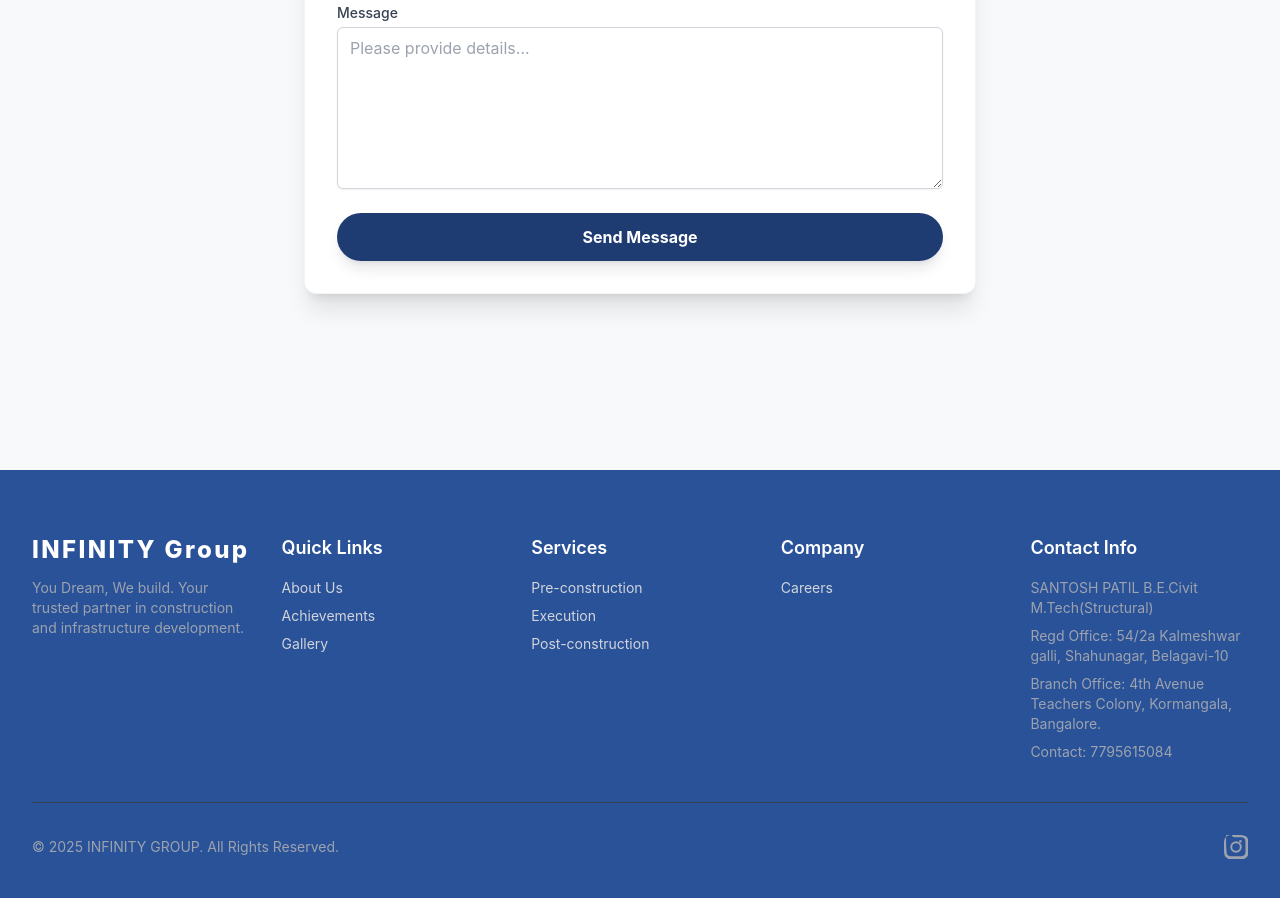
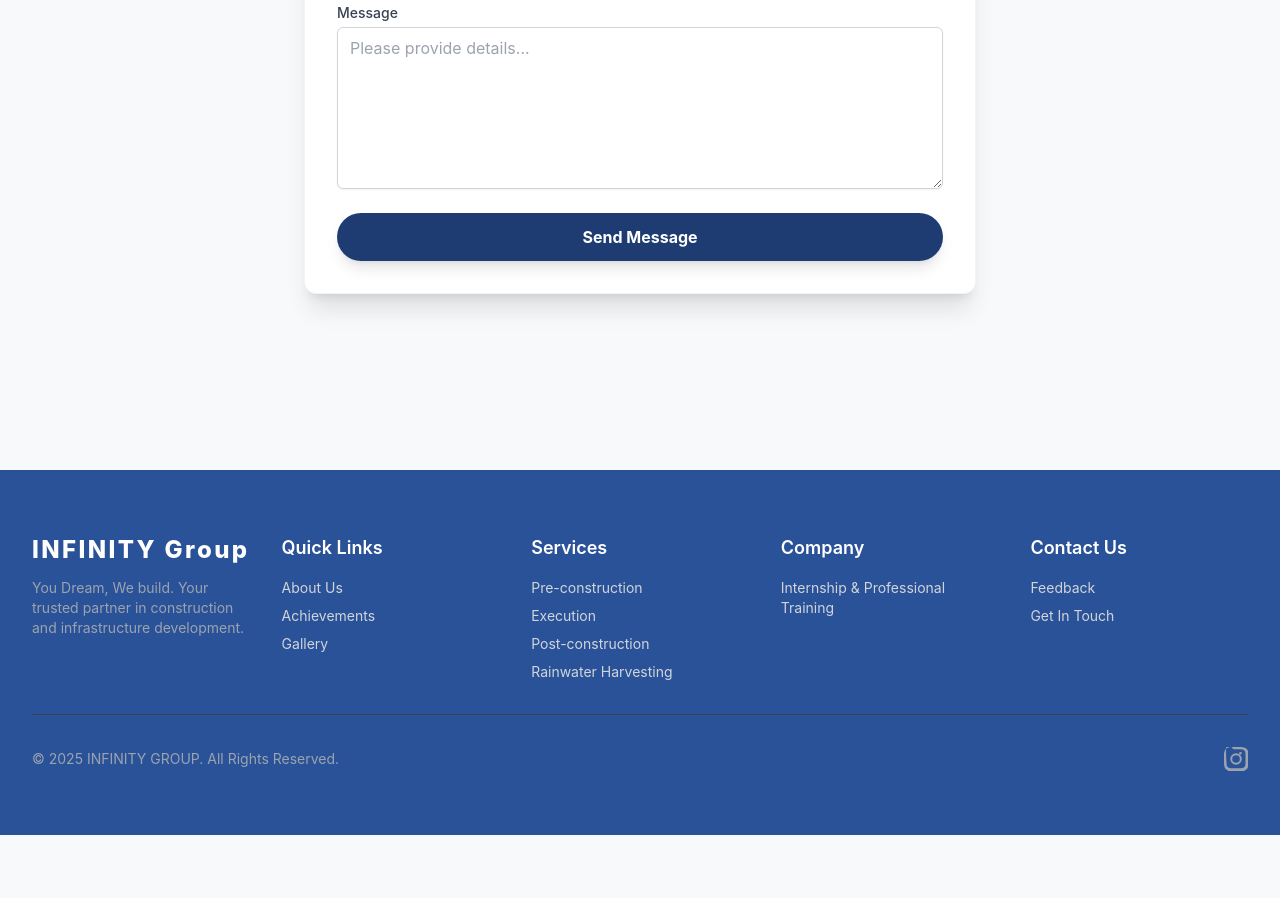
Before and after one commit to Zaheen06/new_one-, a plain HTML site: page getintouch.html in a window 1280 px wide. Shown: the part 834-1732 px from the top of the page. After the commit the page ends 1669 px from the top, so only its background shows below. Drawn offline with nearby package versions, Linux system fonts and the light colour scheme.

Commit message:
updated the navbar and footers

```diff
--- a/getintouch.html
+++ b/getintouch.html
@@ -42,7 +42,7 @@
         <div class="dropdown text-navy-header cursor-pointer">
             <span class="navbar-link">Careers</span>
             <div class="dropdown-content">
-                <a href="#professional-course" class="navbar-link">Internship & Professional Course</a>
+                <a href="internship.html" class="navbar-link">Internship & Professional Training</a>
             </div>
         </div>
         <div class="dropdown text-navy-header cursor-pointer">
@@ -54,6 +54,7 @@
                 <a href="post_execution.html" class="navbar-link">Post-construction</a>
             </div>
         </div>
+         <a href="rainwaterharvesting.html" class="navbar-link">Rainwater Harvesting</a>
         <div class="dropdown text-navy-header cursor-pointer">
             <span class="navbar-link">Contact Us</span>
             <div class="dropdown-content">
@@ -61,7 +62,7 @@
                 <a href="feedback.html" class="navbar-link">Feedback</a>
             </div>
         </div>
-        <div class="dropdown text-navy-header cursor-pointer">
+        <div class="dropdown dropdown-right text-navy-header cursor-pointer">
             <a href="aboutus.html" class="navbar-link">About Us</a>
             <div class="dropdown-content">
                 <a href="achievements.html" class="navbar-link">Achievements</a>
@@ -79,7 +80,7 @@
     <div class="dropdown block text-navy-header cursor-pointer">
         <span class="navbar-link">Careers</span>
         <div class="dropdown-content">
-            <a href="#professional-course" class="navbar-link">Internship & Professional Course</a>
+            <a href="internship.html" class="navbar-link">Internship & Professional Training</a>
         </div>
     </div>
     <div class="dropdown block text-navy-header cursor-pointer">
@@ -175,7 +176,7 @@
             <div class="grid grid-cols-2 md:grid-cols-4 lg:grid-cols-5 gap-8 border-b border-gray-700 pb-8 mb-8">
                 <!-- Company Info / Logo -->
                 <div class="col-span-2 lg:col-span-1">
-                    <a href="#home" class="text-2xl font-extrabold tracking-widest text-white block mb-3">INFINITY Group</a>
+                    <a href="index.html" class="text-2xl font-extrabold tracking-widest text-white block mb-3">INFINITY Group</a>
                     <p class="text-sm text-gray-400">
                         You Dream, We build. Your trusted partner in construction and infrastructure development.
                     </p>
@@ -198,6 +199,7 @@
                         <li><a href="pre-construction.html" class="hover:text-accent-yellow transition duration-150">Pre-construction</a></li>
                         <li><a href="execution.html" class="hover:text-accent-yellow transition duration-150">Execution</a></li>
                         <li><a href="post_execution.html" class="hover:text-accent-yellow transition duration-150">Post-construction</a></li>
+                        <li><a href="rainwaterharvesting.html" class="hover:text-accent-yellow transition duration-150">Rainwater Harvesting</a></li>
                     </ul>
                 </div>
 
@@ -205,17 +207,17 @@
                 <div>
                     <h4 class="text-lg font-semibold text-white mb-4">Company</h4>
                     <ul class="space-y-2 text-sm">
-                        <li><a href="#careers" class="hover:text-accent-yellow transition duration-150">Careers</a></li>
+                        <li><a href="internship.html" class="hover:text-accent-yellow transition duration-150">Internship & Professional Training</a></li>
                     </ul>
                 </div>
 
                 <!-- Contact Info -->
                 <div>
-                    <h4 class="text-lg font-semibold text-white mb-4">Contact Info</h4>
-                    <p class="text-sm text-gray-400 mb-2">SANTOSH PATIL B.E.Civit M.Tech(Structural)</p>
-                    <p class="text-sm text-gray-400 mb-2">Regd Office: 54/2a Kalmeshwar galli, Shahunagar, Belagavi-10</p>
-                    <p class="text-sm text-gray-400 mb-2">Branch Office: 4th Avenue Teachers Colony, Kormangala, Bangalore.</p>
-                    <p class="text-sm text-gray-400 mb-2">Contact: 7795615084</p>
+                    <h4 class="text-lg font-semibold text-white mb-4">Contact Us</h4>
+                    <ul class="space-y-2 text-sm">
+                        <li><a href="feedback.html" class="hover:text-accent-yellow transition duration-150">Feedback</a></li>
+                        <li><a href="getintouch.html" class="hover:text-accent-yellow transition duration-150">Get In Touch</a></li>
+                    </ul>
                 </div>
             </div>
 
```
Also changed, not shown: aboutus.html (+3 -3 lines), achievements.html (+15 -10 lines), construction.html (+4 -4 lines), execution.html (+4 -4 lines), feedback.html (+9 -6 lines), gallery.html (+11 -10 lines), index.html (+3 -3 lines), internship.html (+7 -8 lines), post_execution.html (+6 -5 lines), pre-construction.html (+5 -4 lines), rainwaterharvesting.html (+6 -6 lines), 1 other file.
